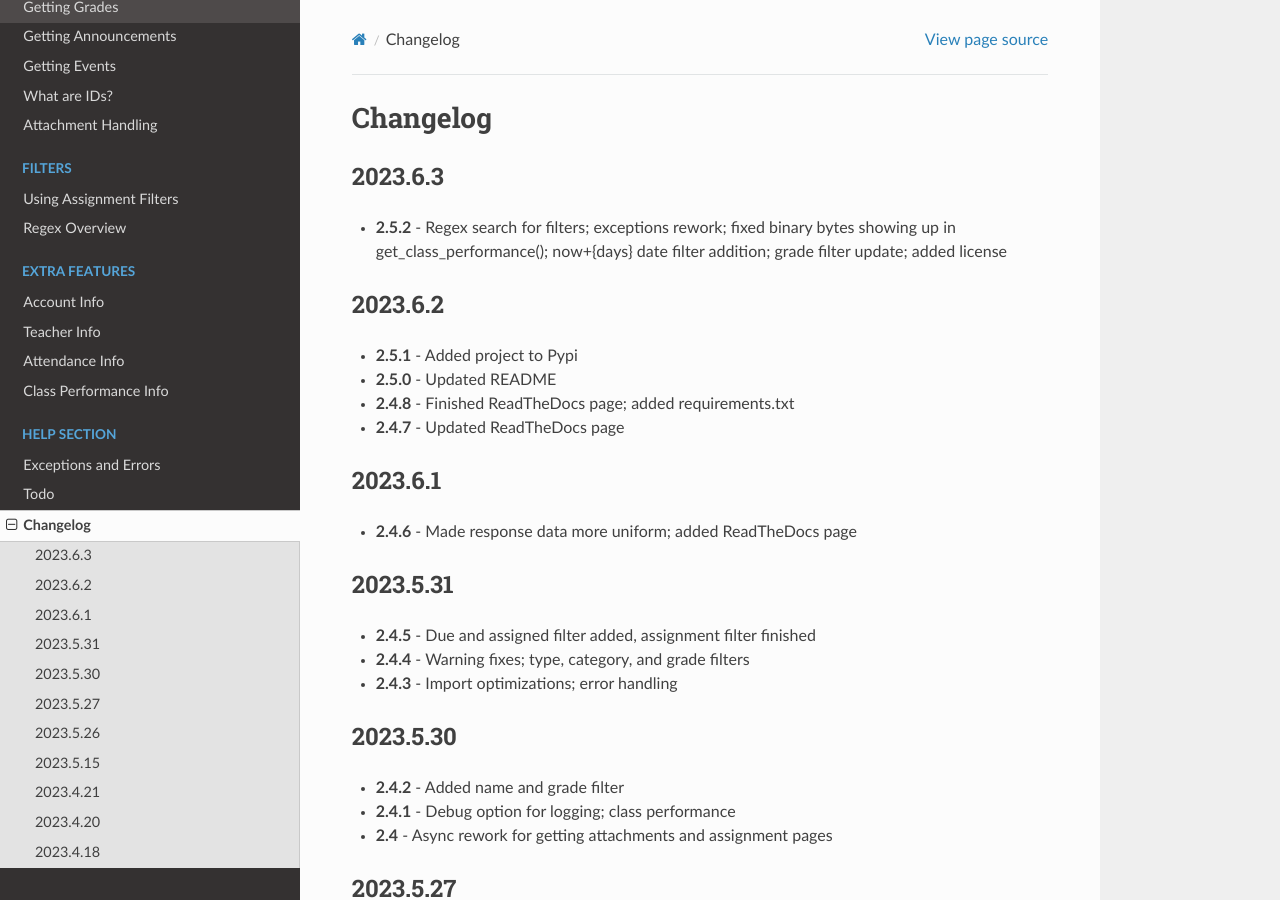
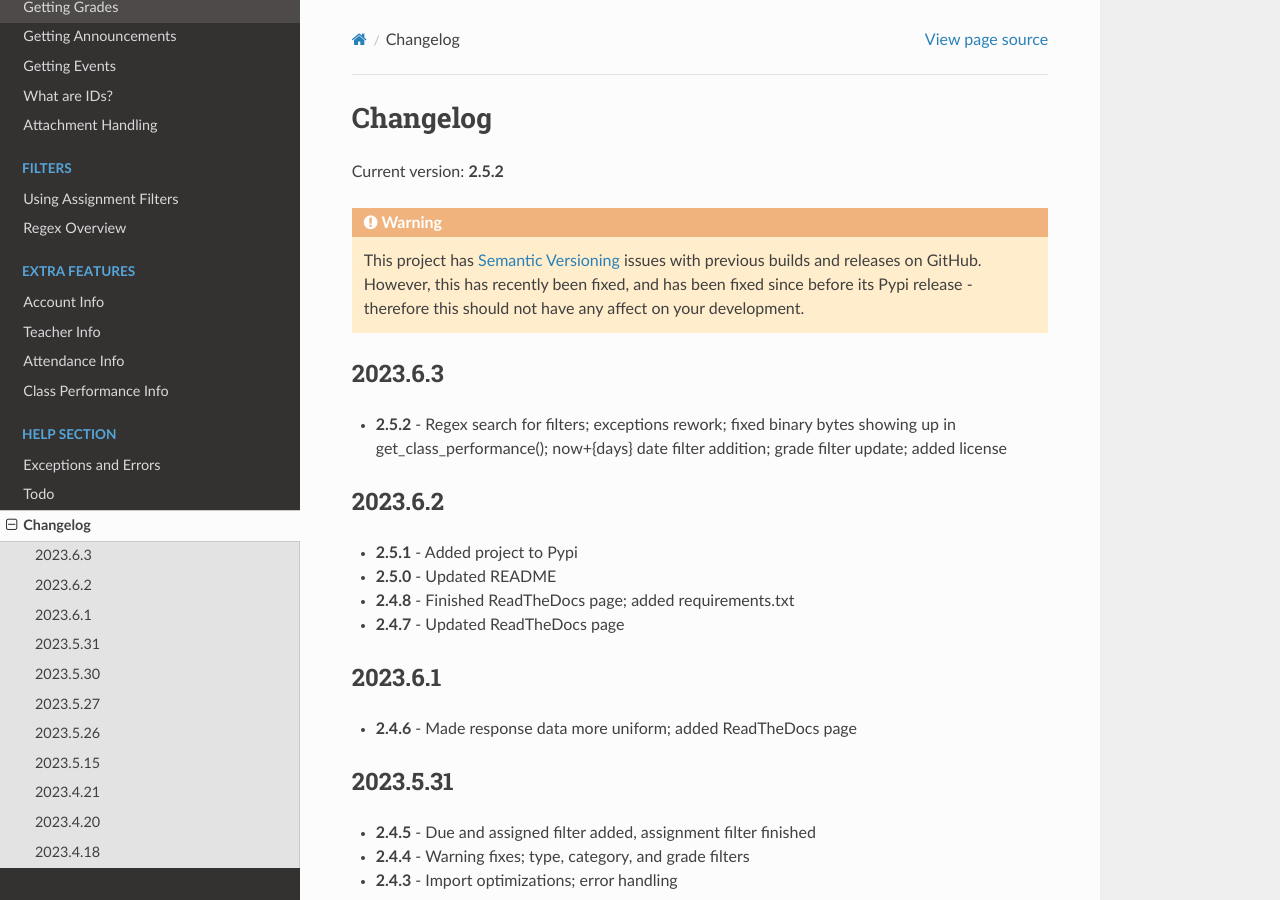
Before and after one commit to Kasherpete/iGrade-web-scraper, a Sphinx documentation site: the page built from docs/changelog.rst, in a window 1280 px wide and 900 px high. Built offline with Sphinx 7.4.7 and the Read the Docs theme 2.0.0, drawn with Linux system fonts in a browser that asks for light colours.

Commit message:
Update requirements, docs

```diff
--- a/docs/changelog.rst
+++ b/docs/changelog.rst
@@ -1,5 +1,14 @@
 Changelog
 =========
+
+Current version: **2.5.2**
+
+.. warning::
+
+   This project has `Semantic Versioning <https://semver.org/>`_ issues with previous
+   builds and releases on GitHub. However, this has recently been fixed, and has been fixed
+   since before its Pypi release - therefore this should not have any affect on your
+   development.
 
 2023.6.3
 ~~~~~~~~
--- a/docs/index.rst
+++ b/docs/index.rst
@@ -74,3 +74,5 @@ what needs to be done in order to install properly.
    errors
    todo
    changelog
+
+Version 2.5.2
--- a/docs/overview.rst
+++ b/docs/overview.rst
@@ -38,3 +38,5 @@ repo <https://github.com/Kasherpete/Igrade-web-scraper/issues>`__.
    <a class="github-button" href="https://github.com/Kasherpete/Igrade-web-scraper/issues" data-icon="octicon-issue-opened" data-size="large" data-show-count="true" aria-label="Issue Kasherpete/Igrade-web-scraper on GitHub">Issue</a>
    <p></p>
    <p></p>
+
+Current version: **2.5.2**
```
Also changed, not shown: README.md (+10 -51 lines), requirements.txt (+5 -5 lines), setup.py (+4 -4 lines).
